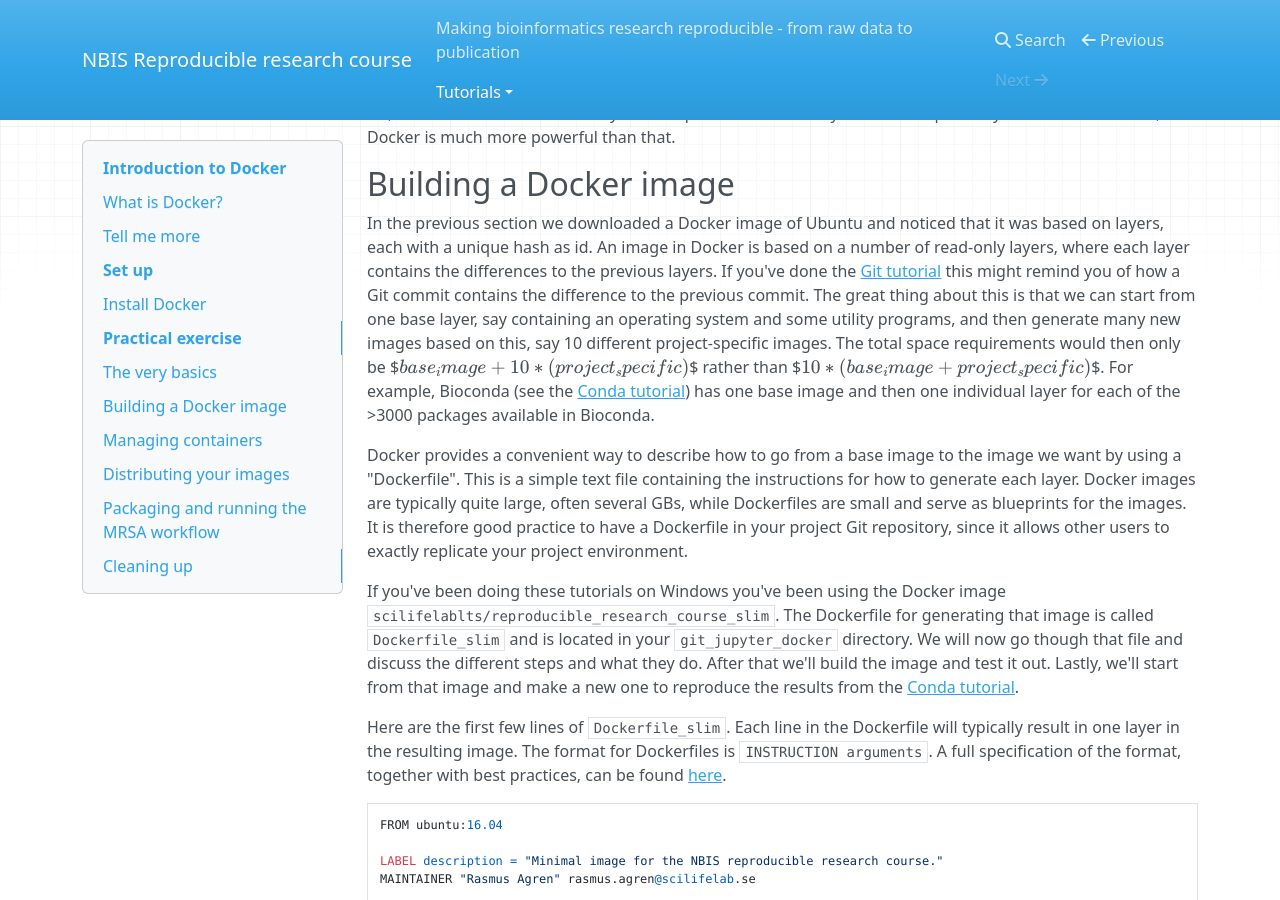
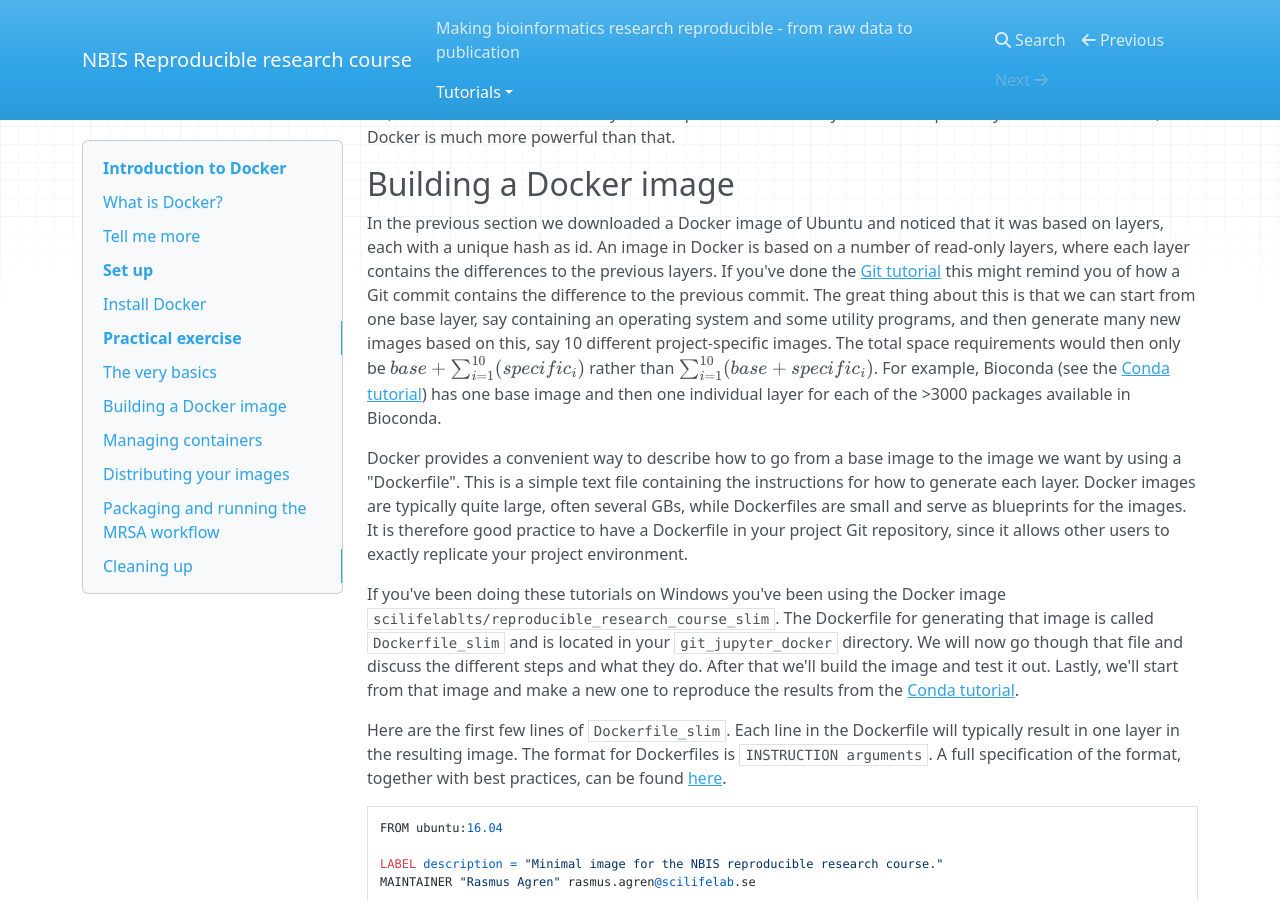
Before and after one commit to NBISweden/workshop-reproducible-research, an MkDocs documentation site: the page built from docs/docker.md, in a window 1280 px wide and 900 px high, scrolled down 4391 px. Built offline with MkDocs 1.6.1, drawn with Linux system fonts in a browser that asks for light colours; nearby versions of some CDN libraries; formulas are drawn with MathJax 3; old or Windows-style settings are respelled for this version of MkDocs.

Commit message:
testing out mathjax

```diff
--- a/docs/docker.md
+++ b/docs/docker.md
@@ -136,7 +136,7 @@ Ok, so Docker let's us work in any OS in a quite convenient way. That would prob
 
 ## Building a Docker image
 <script src='https://cdnjs.cloudflare.com/ajax/libs/mathjax/2.7.2/MathJax.js?config=TeX-MML-AM_CHTML'></script>
-In the previous section we downloaded a Docker image of Ubuntu and noticed that it was based on layers, each with a unique hash as id. An image in Docker is based on a number of read-only layers, where each layer contains the differences to the previous layers. If you've done the [Git tutorial](git.md) this might remind you of how a Git commit contains the difference to the previous commit. The great thing about this is that we can start from one base layer, say containing an operating system and some utility programs, and then generate many new images based on this, say 10 different project-specific images. The total space requirements would then only be $$base_image + 10*(project_specific)$$ rather than $$10*(base_image + project_specific)$$. For example, Bioconda (see the [Conda tutorial](conda.md)) has one base image and then one individual layer for each of the >3000 packages available in Bioconda.
+In the previous section we downloaded a Docker image of Ubuntu and noticed that it was based on layers, each with a unique hash as id. An image in Docker is based on a number of read-only layers, where each layer contains the differences to the previous layers. If you've done the [Git tutorial](git.md) this might remind you of how a Git commit contains the difference to the previous commit. The great thing about this is that we can start from one base layer, say containing an operating system and some utility programs, and then generate many new images based on this, say 10 different project-specific images. The total space requirements would then only be $base+\sum_{i=1}^{10}(specific_{i})$ rather than $\sum_{i=1}^{10}(base+specific_{i})$. For example, Bioconda (see the [Conda tutorial](conda.md)) has one base image and then one individual layer for each of the >3000 packages available in Bioconda.
 
 Docker provides a convenient way to describe how to go from a base image to the image we want by using a "Dockerfile". This is a simple text file containing the instructions for how to generate each layer. Docker images are typically quite large, often several GBs, while Dockerfiles are small and serve as blueprints for the images. It is therefore good practice to have a Dockerfile in your project Git repository, since it allows other users to exactly replicate your project environment.
 
```
